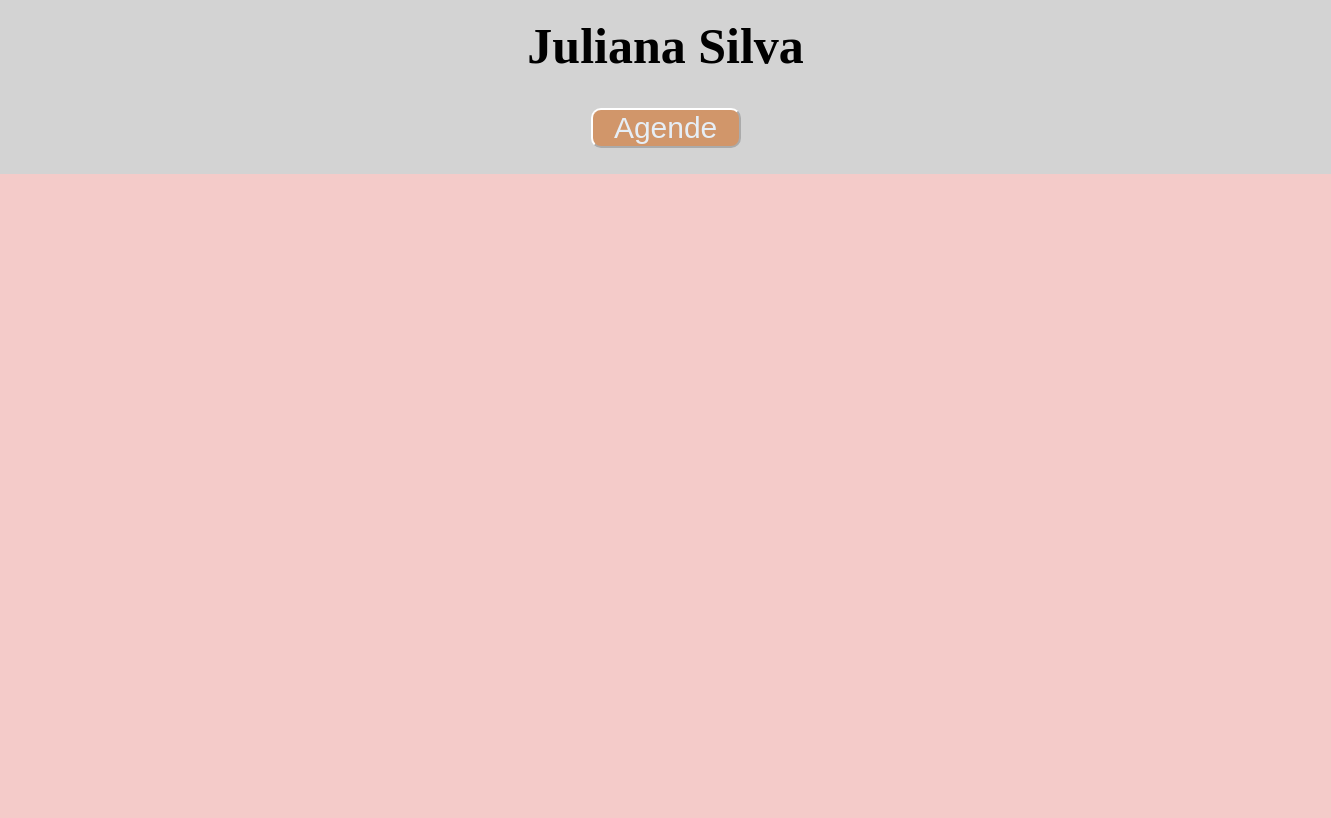
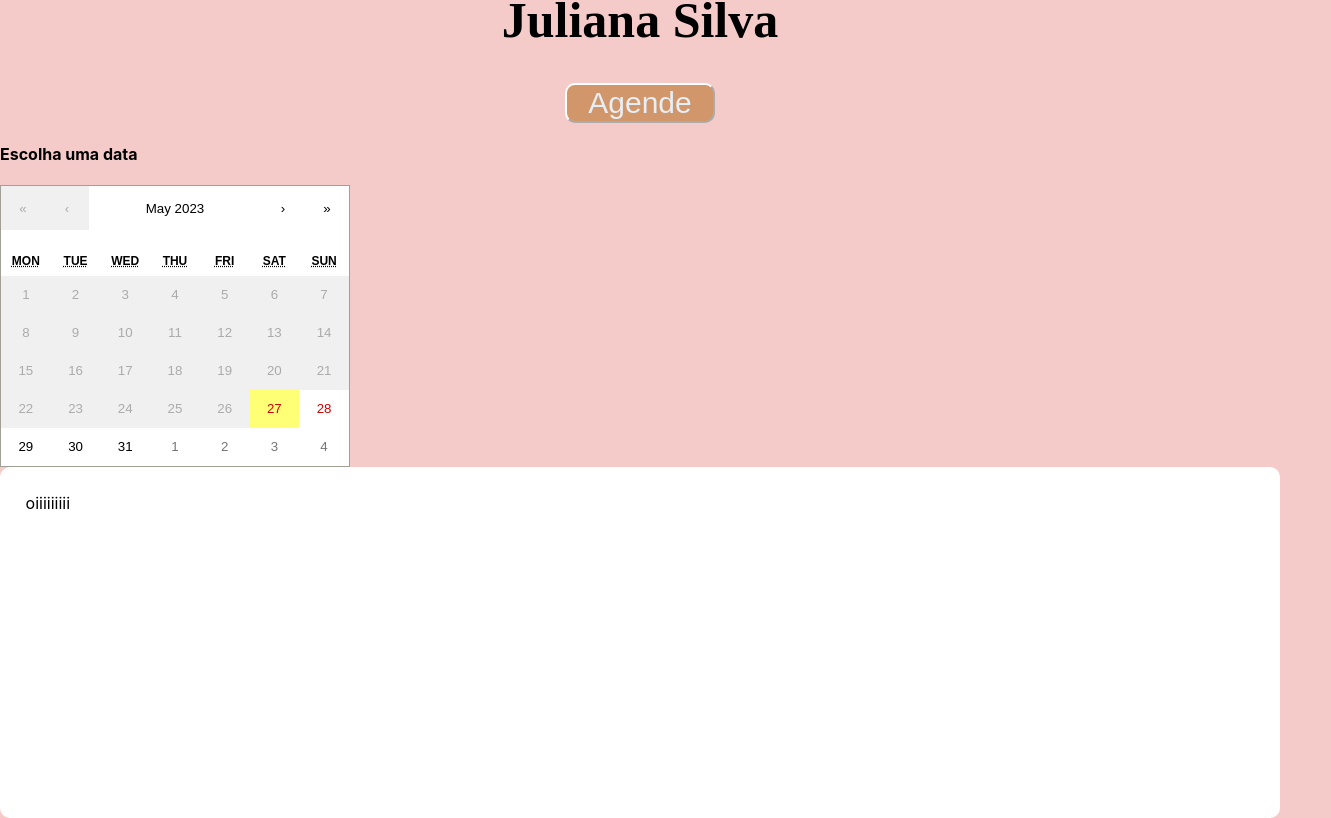
Before and after one commit to williambarrilli/agendamento, a React (Create React App) app: page / in a window 1280 px wide. Shown: the part 899-1717 px from the top of the page, 1331 px wide, since content can reach past the window. Before the commit the page ends 1073 px from the top, so only its background shows below. Built offline with nearby package versions, Linux system fonts and the light colour scheme.

Commit message:
update scss

```diff
--- a/package.json
+++ b/package.json
@@ -10,6 +10,7 @@
     "@types/node": "^16.18.34",
     "@types/react": "^18.2.7",
     "@types/react-dom": "^18.2.4",
+    "node-sass": "^7.0.3",
     "react": "^18.2.0",
     "react-calendar": "^4.2.1",
     "react-dom": "^18.2.0",
--- a/src/pages/home/index.tsx
+++ b/src/pages/home/index.tsx
@@ -1,10 +1,13 @@
+import React, { useState } from "react";
 import "./styles.css";
 import bannerImage from "../../assets/bannerImage.jpg";
 import Button from "../../components/button";
 import CalendarView from "../../views/calendarView";
+import SelectHourView from "../../views/selectHourView";
 
 export default function Home() {
-  const calendar = false;
+  const [modalHour, setModalHour] = useState(true);
+  const calendar = true;
   return (
     <div className="container">
       <div>
@@ -17,6 +20,7 @@ export default function Home() {
         <Button text="Agende" onclick={() => alert("batata")} />
       </div>
       {calendar && <CalendarView />}
+      <SelectHourView isOpen={modalHour} />
     </div>
   );
 }
--- a/src/views/calendarView/index.tsx
+++ b/src/views/calendarView/index.tsx
@@ -1,5 +1,5 @@
 import React, { useState } from "react";
-import "./styles.css";
+import "./styles.module.scss";
 import Calendar from "react-calendar";
 import "react-calendar/dist/Calendar.css";
 
--- a/src/views/selectHourView/index.tsx
+++ b/src/views/selectHourView/index.tsx
@@ -1,5 +1,6 @@
-import "./styles.css";
+import styles from "./styles.module.scss";
 
 export default function SelectHourView({ isOpen = false }) {
-  if (isOpen) return <div className="container">oi</div>;
+  if (isOpen) return <div className={styles.container}>oiiiiiiiii</div>;
+  return <></>;
 }
--- a/src/views/selectHourView/styles.css
+++ b/src/views/selectHourView/styles.module.scss
@@ -2,6 +2,7 @@
   padding: 2%;
   background-color: white;
   border-radius: 10px;
+  height: 300px;
 }
 
 .content {
```
Also changed, not shown: src/views/calendarView/styles.module.scss (renamed from src/views/calendarView/styles.css), 2 other files (tests, documents, lock files or other folders).
